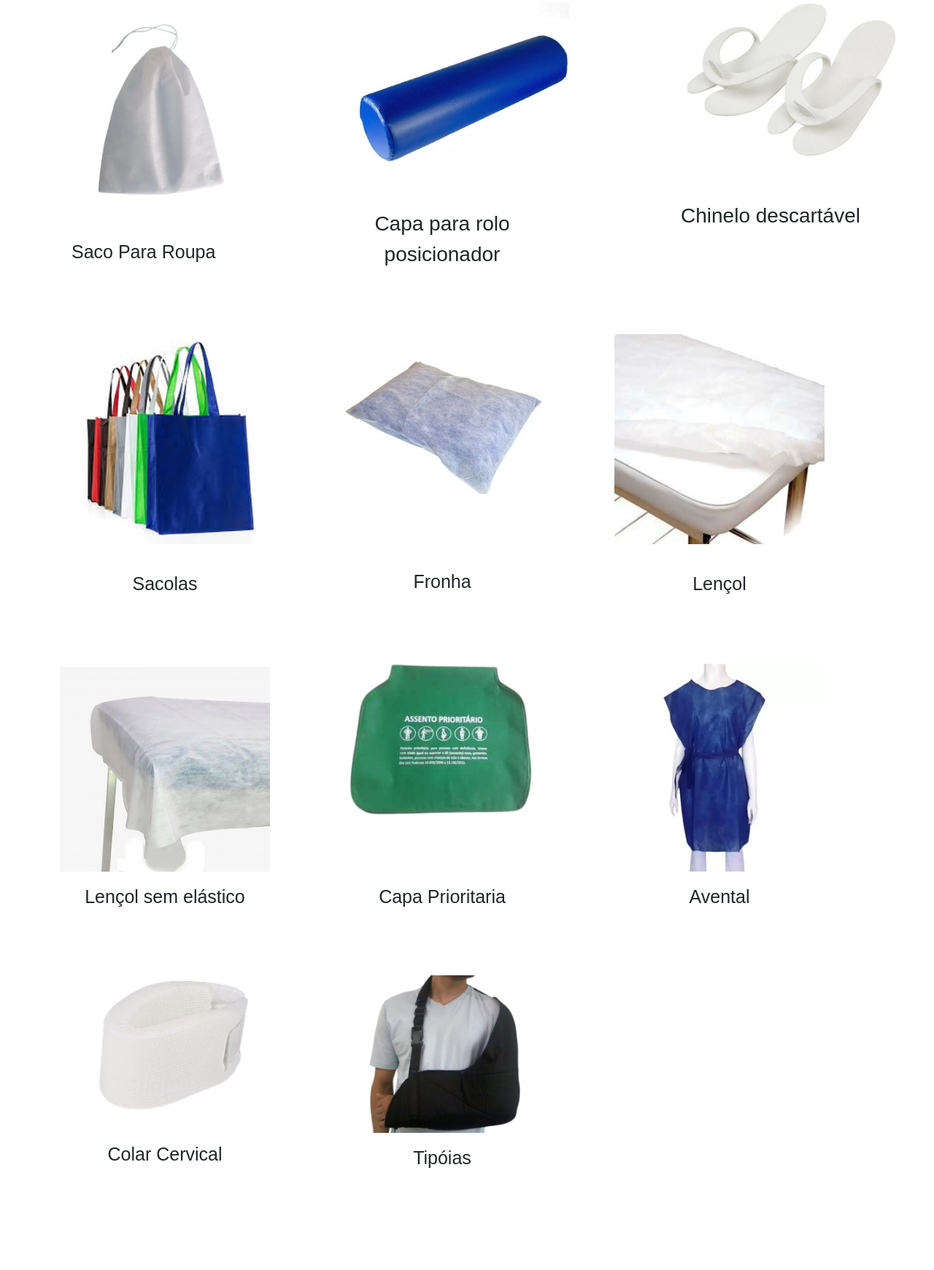
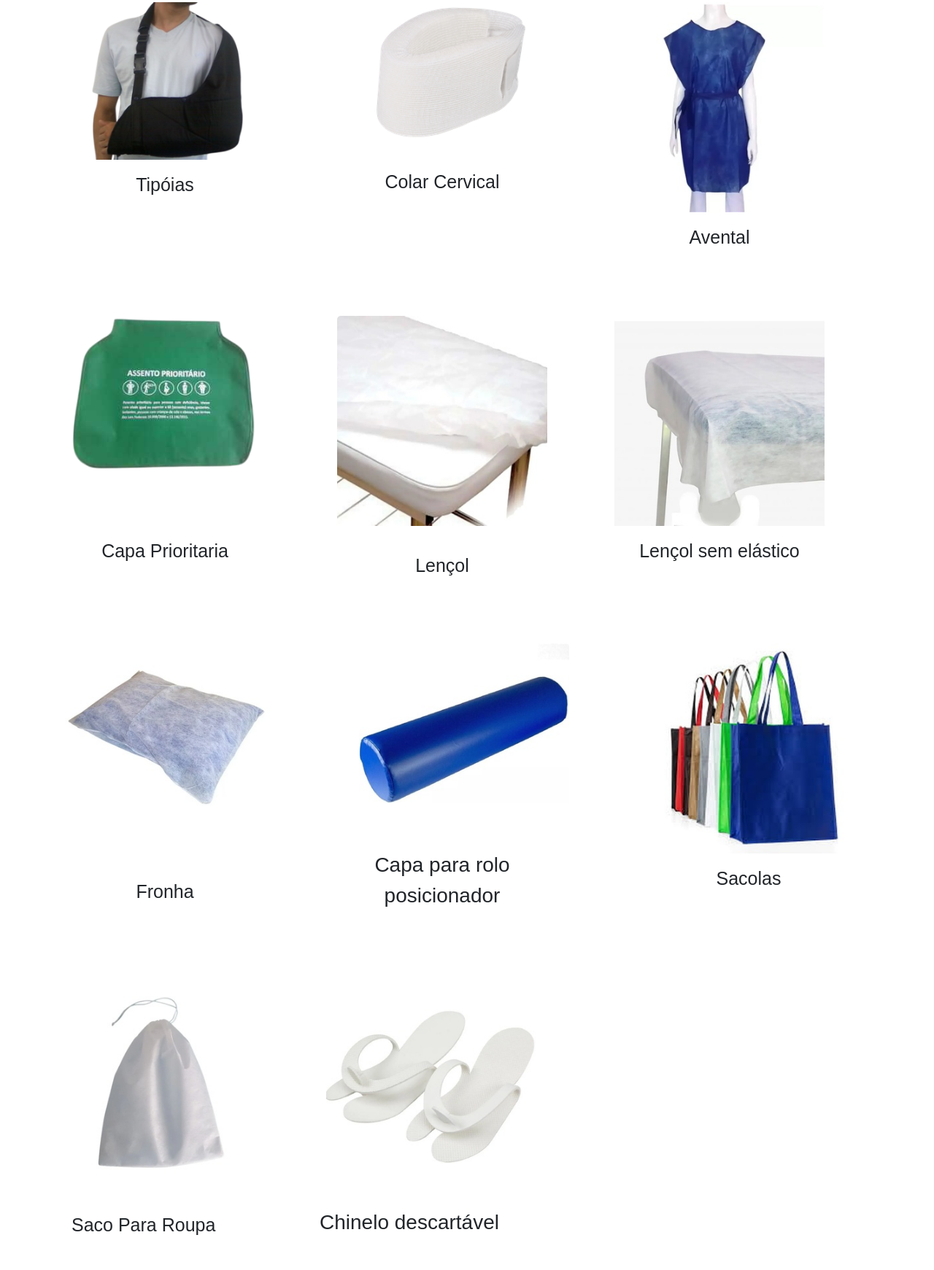
Before and after one commit to EdivanVicente/Site_style_way, a plain HTML site: page produtos.html in a window 1280 px wide. Shown: the part 197-1938 px from the top of the page at 73% size. Drawn offline with nearby package versions, Linux system fonts and the light colour scheme; files whose address does not match are found by name.

Commit message:
ultimos-ajustes-pagina-produto-mudança-de-fotos-index

```diff
--- a/css/style.css
+++ b/css/style.css
@@ -220,12 +220,15 @@ border: 1px solid black;}
 
     width: 330px;
   }
-}@media(max-width: 600px){
+}
+@media(max-width: 600px){
   .sacoParaRoupas  {
-
     width: 330px;
+    position: relative;
+    left: 20px;
   }
 }
+
 @media(max-width: 600px){
   .sacoParaRoupasImgPagina img{
     width: 300px;
@@ -266,7 +269,8 @@ border: 1px solid black;}
 .chinelo {
   width: 300px;
   position: relative;
-  left:150px
+  left:50px;
+  margin-top: 71px;
 
 }
 .txtChinelo h2 {
@@ -299,7 +303,7 @@ border: 1px solid black;}
 @media(max-width:600px){
   .chinelo  {
   position: relative;
-  right: 150px;
+  left: 166px;
   width: 204px;
   }
 }
@@ -330,13 +334,17 @@ border: 1px solid black;}
     left: 20px;
   }
 }
+.sacolas{
+  position: relative;
+  left:120px
+}
 .sacolas h2 {
   text-align: center;
 }
 .sacolas p {
   text-align: center;
   font-size: 25px;
-  margin-top: 20px;
+  margin-top: 0px;
 }
 
 .sacolasImg{
@@ -344,11 +352,11 @@ border: 1px solid black;}
 }
 
 .sacolasImgPagina {
-
-  position: relative;
-  left:480px;
   width: 300px;
   text-align: center;
+  position: relative;
+  left: 480px
+
 }
 .txtSacolas h2 {
   text-align: center;
@@ -359,6 +367,12 @@ border: 1px solid black;}
   font-size: 25px;
   margin-top: 20px;
   font-weight: bold;
+}
+@media(max-width:600px){
+  .sacolas{
+    position: relative;
+    left:10px
+  }
 }
 @media(max-width:600px){
   .txtSacolas p {
@@ -407,7 +421,7 @@ border: 1px solid black;}
 }
 .fronhaImgPagina {
   position: relative;
-  left:430px;
+  left:480px;
   text-align: center;
 }
 .txtFronha h2 {
@@ -525,7 +539,7 @@ border: 1px solid black;}
 }
 .lencolSemElasticoImgPagina {
   position: relative;
-  left:350px;
+  left:405px;
   text-align: center;
 }
 .txtLencolSemElastico h2 {
@@ -663,7 +677,7 @@ border: 1px solid black;}
 }
 .aventalImgPagina {
   position: relative;
-  left:430px;
+  left:490px;
   text-align: center;
 }
 .txtAvental h2 {
@@ -723,7 +737,7 @@ border: 1px solid black;}
     text-align: center;
     width: 1000px;
     position: relative;
-    left: 250px;
+    left: 300px;
 }
 .txtColarCervical h2 {
   text-align: center;
@@ -782,8 +796,7 @@ border: 1px solid black;}
 }
 .tipoiaBilateralImg {
   text-align: center;
-  position: relative;
-  left: 95px;
+
 }
 
 
--- a/produtos.html
+++ b/produtos.html
@@ -66,47 +66,39 @@
 
      <!-- primeiro bloco  -->
     <div class="row colunaProdutos mb-4 ">
-        <div class="col-md-4 sacoParaRoupas mb-4 mt-4">
-            <div class="card sacoParaRoupasImg" style="width: 18rem;">
-              <a href="sacopararoupas.html"><img src="img/saco_para_roupa/sacoParaRoupa_p.jpg" class="card-img-top" alt="..."></a>
-              <div class="card-body ">
-                <p class="card-text">Saco Para Roupa</p>
-                </div>
-            </div>
+      <div class="col-md-4 tipoiaBilateral mb-4 mt-4">
+        <div class="card tipoiaBilateralImg" style="width: 18rem;">
+          <a href="tipoia_bilateral.html"><img src="img/tipoia_bilateral/tipoia_bilateral_p.png" class="card-img-top" alt="..."></a>
+          <div class="card-body ">
+            <p class="card-text">Tipóias</p>
+          </div>
         </div>
-        <div class="col-md-4 roloPosicionador mb-4 mt-4">
-            <div class="card roloPagina" style="width: 18rem;">
-              <a href="capa_posicionador.html"><img src="img/capa_posicionador/capa_posicionador_p.jpg" class="card-img-top" alt="..."></a>
-              <div class="card-body ">
-                <p class="card-text mt-4">Capa para rolo posicionador</p>
-                </div>
-            </div>
+      </div>
+      <div class="col-md-4 colarCervical mb-4 ml-3 mt-4">
+        <div class="card colarCervicalImg" style="width: 18rem;">
+          <a href="colar_cervical.html"><img src="img/colar_cervical/colar_cervical2_p.png" class="card-img-top" alt="..."></a>
+          <div class="card-body ">
+            <p class="card-text">Colar Cervical</p>
+          </div>
         </div>
-         <div class="col-md-4 chinelo mb-4 mt-4">
-            <div class="card chineloImgP" style="width: 18rem;">
-              <a href="chinelo.html"><img src="img/chinelo/chinelo_p.jpg" class="card-img-top" alt="..."></a>
-              <div class="card-body chineloPagina">
-                <p class="card-text ">Chinelo descartável</p>
-                </div>
-            </div>
+      </div>
+      <div class="col-md-4 avental mb-4 mt-4">
+        <div class="card aventalImg" style="width: 18rem;">
+          <a href="avental.html"><img src="img/avental/avental_p.jpg" class="card-img-top" alt="..."></a>
+          <div class="card-body ">
+            <p class="card-text">Avental</p>
+          </div>
         </div>
+      </div>
     </div>
 
    <!-- segundo bloco  -->
         <div class="row colunaProdutos mb-4 ">
-          <div class="col-md-4 sacolas mb-4 mt-4">
+          <div class="col-md-4 capaPrioritaria mb-4 mt-4">
             <div class="card" style="width: 18rem;">
-              <a href="sacolas.html"><img src="img/sacolas/sacolas_p.jpg" class="card-img-top" alt="..."></a>
-              <div class="card-body">
-                <p class="card-text">Sacolas</p>
-              </div>
-            </div>
-          </div>
-          <div class="col-md-4 fronha mb-4 mt-4">
-            <div class="card fronha" style="width: 18rem;">
-              <a href="fronha.html"><img src="img/fronha/fronha_p.jpg" class="card-img-top" alt="..."></a>
+              <a href="capa_prioritaria.html"><img src="img/capa_prioritaria/capa_prioritaria_p.png" class="card-img-top" alt="..."></a>
               <div class="card-body ">
-                <p class="card-text">Fronha</p>
+                <p class="card-text">Capa Prioritaria</p>
               </div>
             </div>
           </div>
@@ -118,9 +110,6 @@
               </div>
             </div>
           </div>
-        </div>
-      <!-- terceiro bloco  -->
-       <div class="row colunaProdutos mb-4 ">
           <div class="col-md-4 lencolSemElastico mb-4 mt-4">
             <div class="card lencolSemElasticoImg" style="width: 18rem;">
               <a href="lencolSelastico.html"><img src="img/lencol_sem_elastico/lencolSemElastico_p.jpg" class="card-img-top" alt="..."></a>
@@ -129,44 +118,54 @@
               </div>
             </div>
           </div>
-          <div class="col-md-4 capaPrioritaria mb-4 mt-4">
-            <div class="card" style="width: 18rem;">
-              <a href="capa_prioritaria.html"><img src="img/capa_prioritaria/capa_prioritaria_p.png" class="card-img-top" alt="..."></a>
-              <div class="card-body ">
-                <p class="card-text">Capa Prioritaria</p>
-              </div>
-            </div>
-          </div>
-           <div class="col-md-3 avental mb-4 mt-4">
-              <div class="card aventalImg" style="width: 18rem;">
-                <a href="avental.html"><img src="img/avental/avental_p.jpg" class="card-img-top" alt="..."></a>
-                <div class="card-body ">
-                  <p class="card-text">Avental</p>
-                </div>
-              </div>
-            </div>
-          </div>
-            <!-- quarto bloco  -->
-          <div class="row colunaProdutos mb-4 ">
-             <div class="col-md-3 colarCervical mb-4 mt-4">
-              <div class="card colarCervicalImg" style="width: 18rem;">
-                <a href="colar_cervical.html"><img src="img/colar_cervical/colar_cervical2_p.png" class="card-img-top" alt="..."></a>
-                <div class="card-body ">
-                  <p class="card-text">Colar Cervical</p>
-                </div>
-              </div>
-            </div>
-            <div class="col-md-3 tipoiaBilateral mb-4 mt-4">
-              <div class="card tipoiaBilateralImg" style="width: 18rem;">
-                <a href="tipoia_bilateral.html"><img src="img/tipoia_bilateral/tipoia_bilateral_p.png" class="card-img-top" alt="..."></a>
-                <div class="card-body ">
-                  <p class="card-text">Tipóias</p>
-                </div>
-              </div>
+        </div>
+      <!-- terceiro bloco  -->
+       <div class="row colunaProdutos mb-4 ">
+        <div class="col-md-4 fronha mb-4 mt-4">
+          <div class="card fronha" style="width: 18rem;">
+            <a href="fronha.html"><img src="img/fronha/fronha_p.jpg" class="card-img-top" alt="..."></a>
+            <div class="card-body ">
+              <p class="card-text">Fronha</p>
             </div>
           </div>
         </div>
-  </div>
+        <div class="col-md-4 roloPosicionador mb-4 mt-4">
+          <div class="card roloPagina" style="width: 18rem;">
+            <a href="capa_posicionador.html"><img src="img/capa_posicionador/capa_posicionador_p.jpg" class="card-img-top" alt="..."></a>
+            <div class="card-body ">
+              <p class="card-text mt-4">Capa para rolo posicionador</p>
+              </div>
+          </div>
+      </div>
+        <div class="col-md-4 sacolas mb-4 mt-4">
+          <div class="card" style="width: 18rem;">
+            <a href="sacolas.html"><img src="img/sacolas/sacolas_p.jpg" class="card-img-top" alt="..."></a>
+            <div class="card-body">
+              <p class="card-text">Sacolas</p>
+            </div>
+          </div>
+        </div>
+        </div>
+            <!-- quarto bloco  -->
+          <div class="row colunaProdutos mb-4 ">
+            <div class="col-md-3 sacoParaRoupas mb-4 mt-4">
+              <div class="card sacoParaRoupasImg" style="width: 18rem;">
+                <a href="sacopararoupas.html"><img src="img/saco_para_roupa/sacoParaRoupa_p.jpg" class="card-img-top" alt="..."></a>
+                <div class="card-body ">
+                  <p class="card-text">Saco Para Roupa</p>
+                  </div>
+              </div>
+          </div>
+          <div class="col-md-3 chinelo mb-4 ">
+            <div class="card chineloImgP" style="width: 18rem;">
+              <a href="chinelo.html"><img src="img/chinelo/chinelo_p.jpg" class="card-img-top" alt="..."></a>
+              <div class="card-body chineloPagina">
+                <p class="card-text ">Chinelo descartável</p>
+              </div>
+            </div>
+           </div>
+        </div>
+</div>
 
 <!--roda pe-->
 <footer>
```
Also changed, not shown: index.html (+7 -4 lines), img/home/fotos/colar_cervical.jpg (renamed from img/home/colar_cervical.jpg), img/home/fotos/tipoia_01.jpg (renamed from img/home/tipoia_01.jpg), img/home/fotos/tipoia_02.jpg (renamed from img/home/tipoia_02.jpg), img/home/fotos/tipoia_03.jpg (renamed from img/home/tipoia_03.jpg), img/home/fotos/tipoia_04.jpg (renamed from img/home/tipoia_04.jpg), img/home/fotos/tipoia_05.jpg (renamed from img/home/tipoia_05.jpg), img/home/tipoia2.png (added), img/home/tipoia3.png (added), 3 other files.
